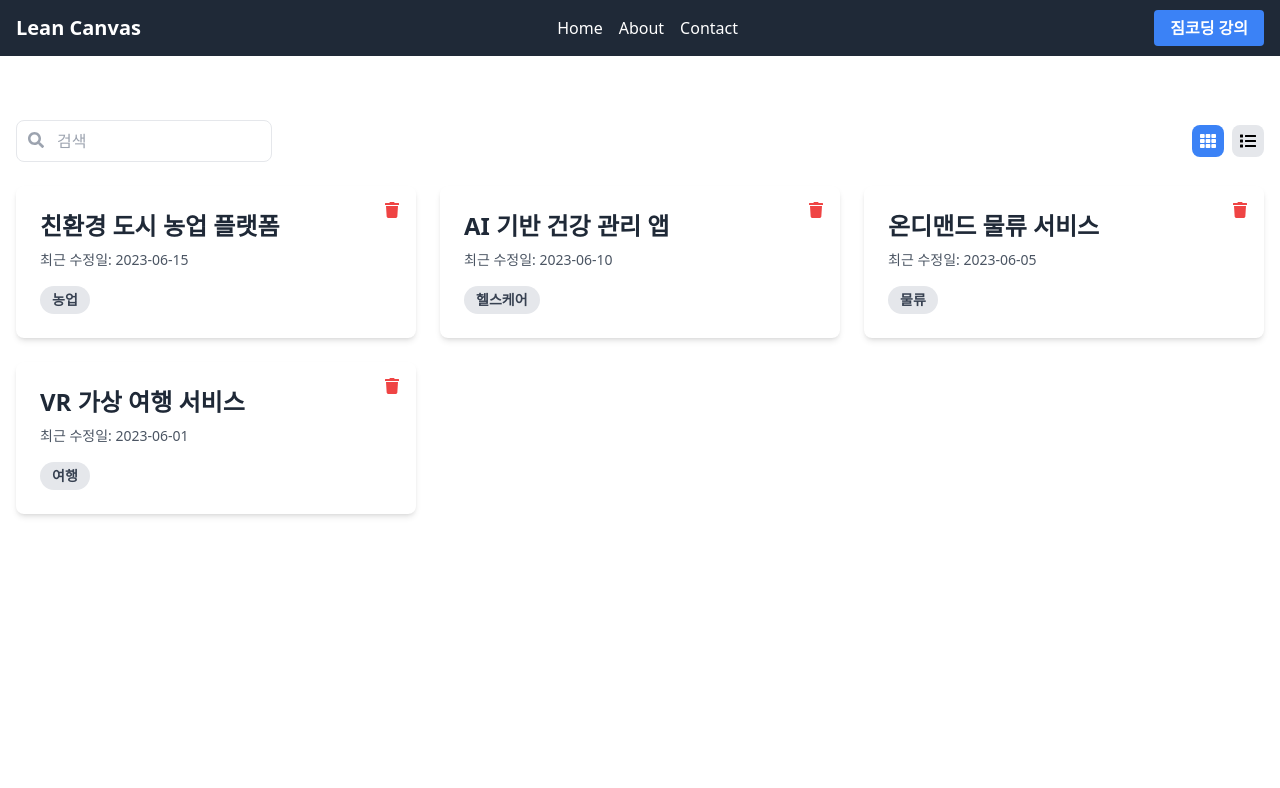
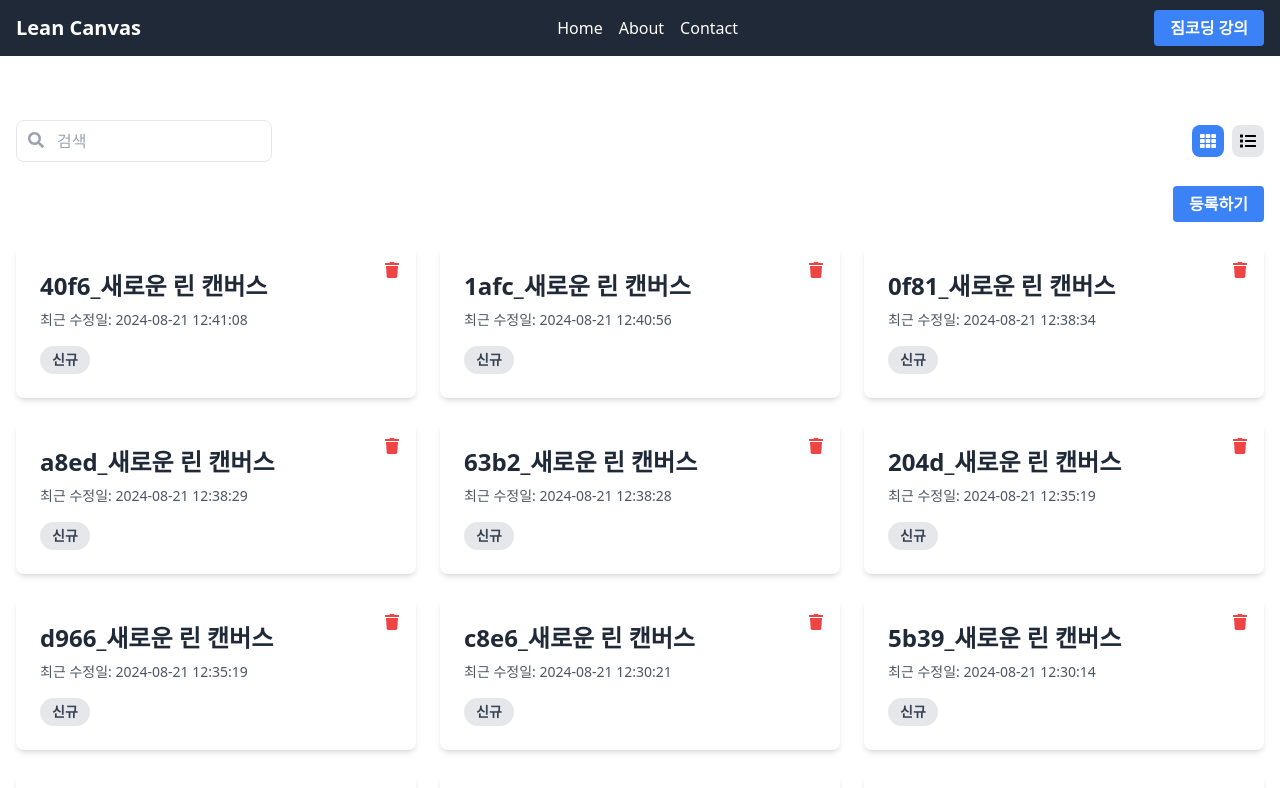
Before and after one commit to gymcoding/lean-canvas-react, a React (Vite) app: page / in a window 1280 px wide. Shown: the top 788 px of the page. Built offline with nearby package versions, Linux system fonts and the light colour scheme; data requests are answered from the project's data file.

Commit message:
24 등록구현, dayjs 패키지, Button 컴포넌트

```diff
--- a/data/db.json
+++ b/data/db.json
@@ -23,6 +23,72 @@
       "title": "VR 가상 여행 서비스",
       "lastModified": "2023-06-01",
       "category": "여행"
+    },
+    {
+      "title": "6965_새로운 린 캔버스",
+      "lastModified": "2024-08-20 23:38:40",
+      "category": "신규",
+      "id": 5
+    },
+    {
+      "title": "b2c4_새로운 린 캔버스",
+      "lastModified": "2024-08-20 23:39:03",
+      "category": "신규",
+      "id": 6
+    },
+    {
+      "title": "5b39_새로운 린 캔버스",
+      "lastModified": "2024-08-21 12:30:14",
+      "category": "신규",
+      "id": 7
+    },
+    {
+      "title": "c8e6_새로운 린 캔버스",
+      "lastModified": "2024-08-21 12:30:21",
+      "category": "신규",
+      "id": 8
+    },
+    {
+      "title": "204d_새로운 린 캔버스",
+      "lastModified": "2024-08-21 12:35:19",
+      "category": "신규",
+      "id": 9
+    },
+    {
+      "title": "d966_새로운 린 캔버스",
+      "lastModified": "2024-08-21 12:35:19",
+      "category": "신규",
+      "id": 10
+    },
+    {
+      "title": "63b2_새로운 린 캔버스",
+      "lastModified": "2024-08-21 12:38:28",
+      "category": "신규",
+      "id": 11
+    },
+    {
+      "title": "a8ed_새로운 린 캔버스",
+      "lastModified": "2024-08-21 12:38:29",
+      "category": "신규",
+      "id": 12
+    },
+    {
+      "title": "0f81_새로운 린 캔버스",
+      "lastModified": "2024-08-21 12:38:34",
+      "category": "신규",
+      "id": 13
+    },
+    {
+      "title": "1afc_새로운 린 캔버스",
+      "lastModified": "2024-08-21 12:40:56",
+      "category": "신규",
+      "id": 14
+    },
+    {
+      "title": "40f6_새로운 린 캔버스",
+      "lastModified": "2024-08-21 12:41:08",
+      "category": "신규",
+      "id": 15
     }
   ]
 }
--- a/package.json
+++ b/package.json
@@ -14,6 +14,7 @@
   },
   "dependencies": {
     "axios": "^1.7.4",
+    "dayjs": "^1.11.12",
     "json-server": "^0.17.4",
     "react": "^18.3.1",
     "react-dom": "^18.3.1",
--- a/src/api/canvas.js
+++ b/src/api/canvas.js
@@ -1,5 +1,23 @@
 import { canvases } from './http';
+import { v4 as uuidv4 } from 'uuid';
+import dayjs from 'dayjs';
 
 export function getCanvases(params) {
-  return canvases.get('/', { params });
+  const payload = Object.assign(
+    {
+      _sort: 'lastModified',
+      _order: 'desc',
+    },
+    params,
+  );
+  return canvases.get('/', { params: payload });
 }
+
+export function createCanvas() {
+  const newCanvas = {
+    title: uuidv4().substring(0, 4) + '_새로운 린 캔버스',
+    lastModified: dayjs().format('YYYY-MM-DD HH:mm:ss'),
+    category: '신규',
+  };
+  return canvases.post('/', newCanvas);
+}
--- /dev/null
+++ b/src/components/Button.jsx
@@ -0,0 +1,24 @@
+import { FaSpinner } from 'react-icons/fa';
+function Button({ loading = false, onClick, className, children }) {
+  const clazz = [
+    'bg-blue-500 hover:bg-blue-600 text-white font-bold py-1.5 px-4 rounded transition-colors duration-300 focus:outline-none focus:ring-2 focus:ring-blue-500 focus:ring-opacity-50',
+    className,
+  ].join(' ');
+
+  const handleClick = () => {
+    if (loading) {
+      return;
+    }
+    onClick();
+  };
+  return (
+    <button className={clazz} onClick={handleClick} disabled={loading}>
+      <span className="flex items-center justify-center">
+        {loading && <FaSpinner className="animate-spin mr-2" />}
+        {children}
+      </span>
+    </button>
+  );
+}
+
+export default Button;
--- a/src/components/Header.jsx
+++ b/src/components/Header.jsx
@@ -8,6 +8,7 @@
   FaTimes,
 } from 'react-icons/fa';
 import { useState } from 'react';
+import Button from './Button';
 
 function Header() {
   const navItems = [
@@ -36,9 +37,7 @@
         <button className="md:hidden" onClick={toggleMenu}>
           <FaBars />
         </button>
-        <button className="hidden md:block bg-blue-500 hover:bg-blue-600 text-white font-bold py-1.5 px-4 rounded transition-colors duration-300 focus:outline-none focus:ring-2 focus:ring-blue-500 focus:ring-opacity-50">
-          짐코딩 강의
-        </button>
+        <Button className="hidden md:block">짐코딩 강의</Button>
       </div>
 
       {/* Mobile Menu */}
--- a/src/pages/Home.jsx
+++ b/src/pages/Home.jsx
@@ -1,11 +1,13 @@
 import { useEffect, useState } from 'react';
-import { getCanvases } from '../api/canvas';
+import { createCanvas, getCanvases } from '../api/canvas';
 
 import CanvasList from '../components/CanvasList';
 import SearchBar from '../components/SearchBar';
 import ViewToggle from '../components/ViewToggle';
 import Loading from '../components/Loading';
 import Error from '../components/Error';
+import Button from '../components/Button';
+
 function Home() {
   const [searchText, setSearchText] = useState();
   const [isGridView, setIsGridView] = useState(true);
@@ -17,7 +19,7 @@
     try {
       setIsLoading(true);
       setError(null);
-      await new Promise(resolver => setTimeout(resolver, 2000));
+      await new Promise(resolver => setTimeout(resolver, 1000));
       const response = await getCanvases(params);
       setData(response.data);
     } catch (err) {
@@ -35,11 +37,30 @@
     setData(data.filter(item => item.id !== id));
   };
 
+  const [isLoadingCreate, setIsLoadingCreate] = useState(false);
+  const handleCreateCanvas = async () => {
+    try {
+      setIsLoadingCreate(true);
+      await new Promise(resolver => setTimeout(resolver, 1000));
+      await createCanvas();
+      fetchData({ title_like: searchText });
+    } catch (err) {
+      alert(err.message);
+    } finally {
+      setIsLoadingCreate(false);
+    }
+  };
+
   return (
     <>
       <div className="mb-6 flex flex-col sm:flex-row items-center justify-between">
         <SearchBar searchText={searchText} setSearchText={setSearchText} />
         <ViewToggle isGridView={isGridView} setIsGridView={setIsGridView} />
+      </div>
+      <div className="flex justify-end mb-6">
+        <Button onClick={handleCreateCanvas} loading={isLoadingCreate}>
+          등록하기
+        </Button>
       </div>
       {isLoading && <Loading />}
       {error && (
```
Also changed, not shown: 1 other file (tests, documents, lock files or other folders).
